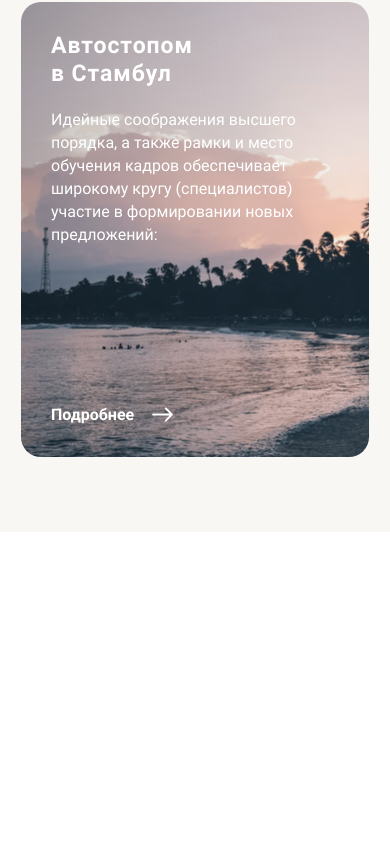
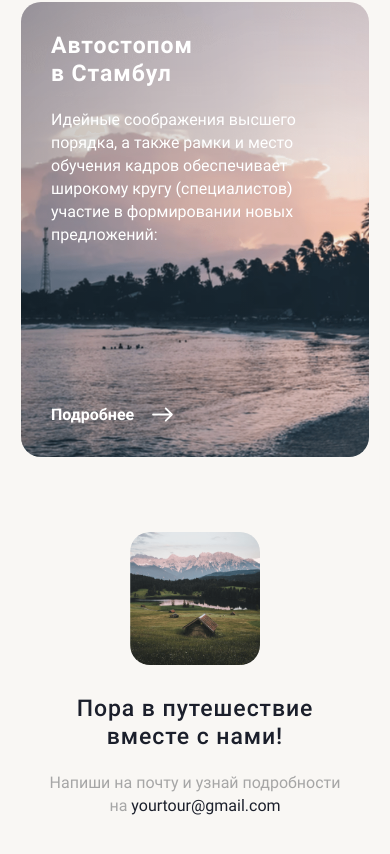
Before and after one commit to aumetros/snp-yourtour-react, a React (Create React App) app: page / in a window 390 px wide. Shown: the part 7153-8007 px from the top of the page. Before the commit the page ends 7685 px from the top, so only its background shows below. Built offline with nearby package versions, Linux system fonts and the light colour scheme.

Commit message:
Add Main: Add component Mail

```diff
--- /dev/null
+++ b/src/components/Mail/Mail.css
@@ -0,0 +1,93 @@
+.mail {
+  max-width: 771px;
+  margin: 0 auto;
+  padding-bottom: 135px;
+  display: flex;
+  gap: 30px;
+}
+
+.mail__title {
+  font-size: 35px;
+  font-weight: 500;
+  line-height: 43px;
+  margin: 0;
+}
+
+.mail__text {
+  display: flex;
+  flex-direction: column;
+  justify-content: center;
+  gap: 20px;
+}
+
+.mail__subtitle {
+  display: block;
+  color: #a6a6a6;
+}
+
+.mail__link {
+  font-size: 20px;
+  font-weight: 400;
+  line-height: 28px;
+  color: #1b1f2b;
+  text-decoration: none;
+}
+
+.mail__link:hover {
+  text-decoration: underline;
+  text-underline-offset: 6px;
+  text-decoration-thickness: 2px;
+}
+
+.mail__link:active {
+  color: #286562;
+}
+
+.mail__foto {
+  width: 370px;
+  height: 370px;
+  border-radius: 50px;
+  display: block;
+}
+
+@media screen and (max-width: 820px) {
+  .mail {
+    flex-direction: column;
+    align-items: center;
+    padding-bottom: 75px;
+  }
+}
+
+@media screen and (max-width: 640px) {
+  .mail__title {
+    max-width: 291px;
+    font-size: 23px;
+    line-height: 28px;
+    letter-spacing: 0.04em;
+    margin: 0 auto;
+    text-align: center;
+  }
+
+  .mail__link {
+    font-size: 16px;
+    line-height: 23px;
+  }
+
+  .mail__subtitle {
+    max-width: 291px;
+    margin: 0 auto;
+    text-align: center;
+  }
+
+  .mail__text {
+    max-width: 291px;
+  }
+}
+
+@media screen and (max-width: 520px) {
+  .mail__foto {
+    width: 130px;
+    height: 133px;
+    border-radius: 20px;
+  }
+}
--- /dev/null
+++ b/src/components/Mail/Mail.js
@@ -0,0 +1,19 @@
+import "./Mail.css";
+import mail from "../../images/mail-img.png";
+
+function Mail() {
+  return (
+<section className="mail">
+        <img className="mail__foto" src={mail} alt="cta foto" />
+        <div className="mail__text">
+          <h3 className="mail__title">Пора в путешествие вместе с нами!</h3>
+          <div>
+            <span className="mail__subtitle text">Напиши на почту и узнай подробности на <a href="mailto:yourtour@gmail.com"
+                className="mail__link">yourtour@gmail.com</a></span>
+          </div>
+        </div>
+      </section>
+  )
+}
+
+export default Mail;
--- a/src/components/Main/Main.js
+++ b/src/components/Main/Main.js
@@ -3,6 +3,7 @@ import CollectTour from "../CollectTour/CollectTour";
 import Review from "../Review/Review";
 import Gallery from "../Gallery/Gallery";
 import Stories from "../Stories/Stories";
+import Mail from "../Mail/Mail";
 
 function Main() {
   return (
@@ -12,7 +13,7 @@ function Main() {
       <Review />
       <Gallery />
       <Stories />
-
+      <Mail />
     </main>
   )
 }
```
